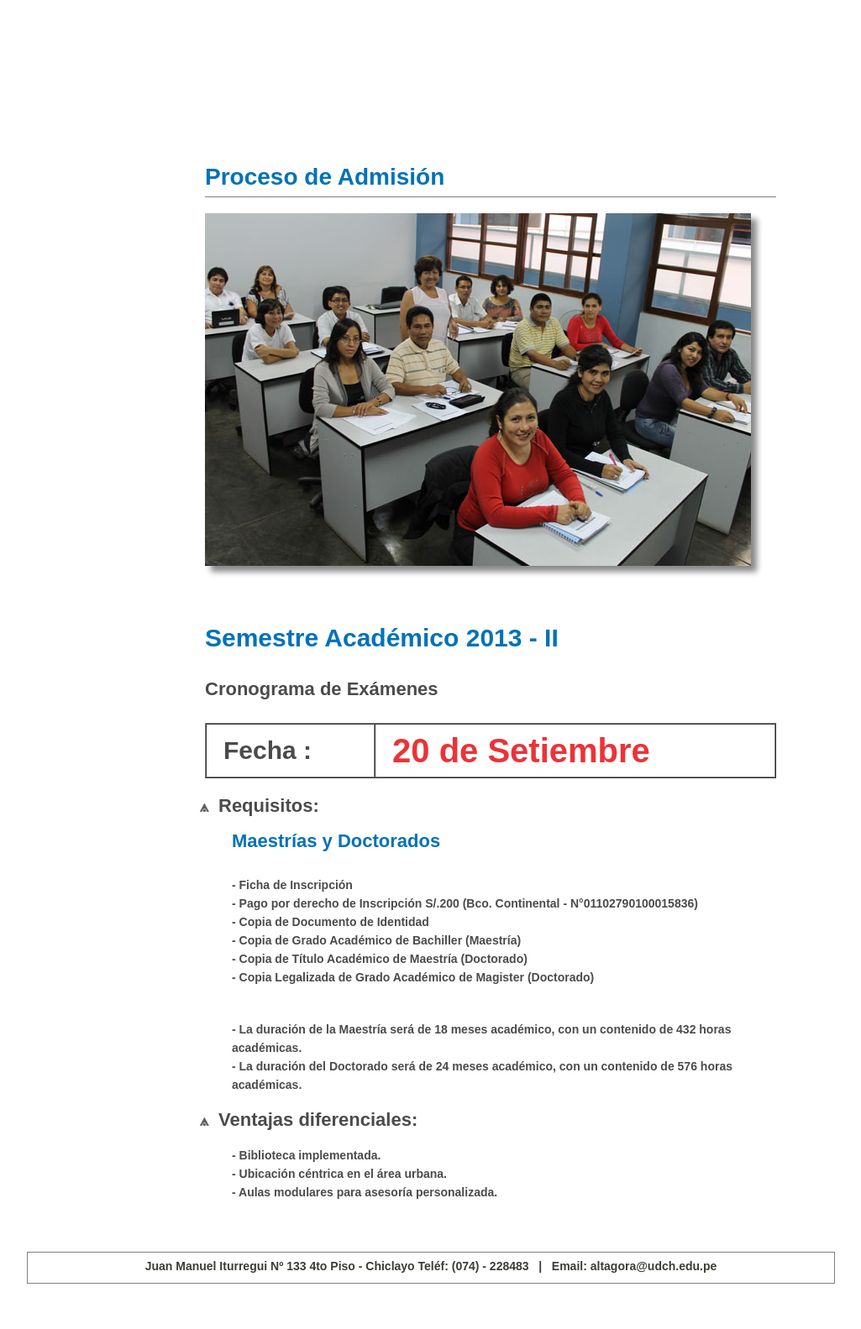
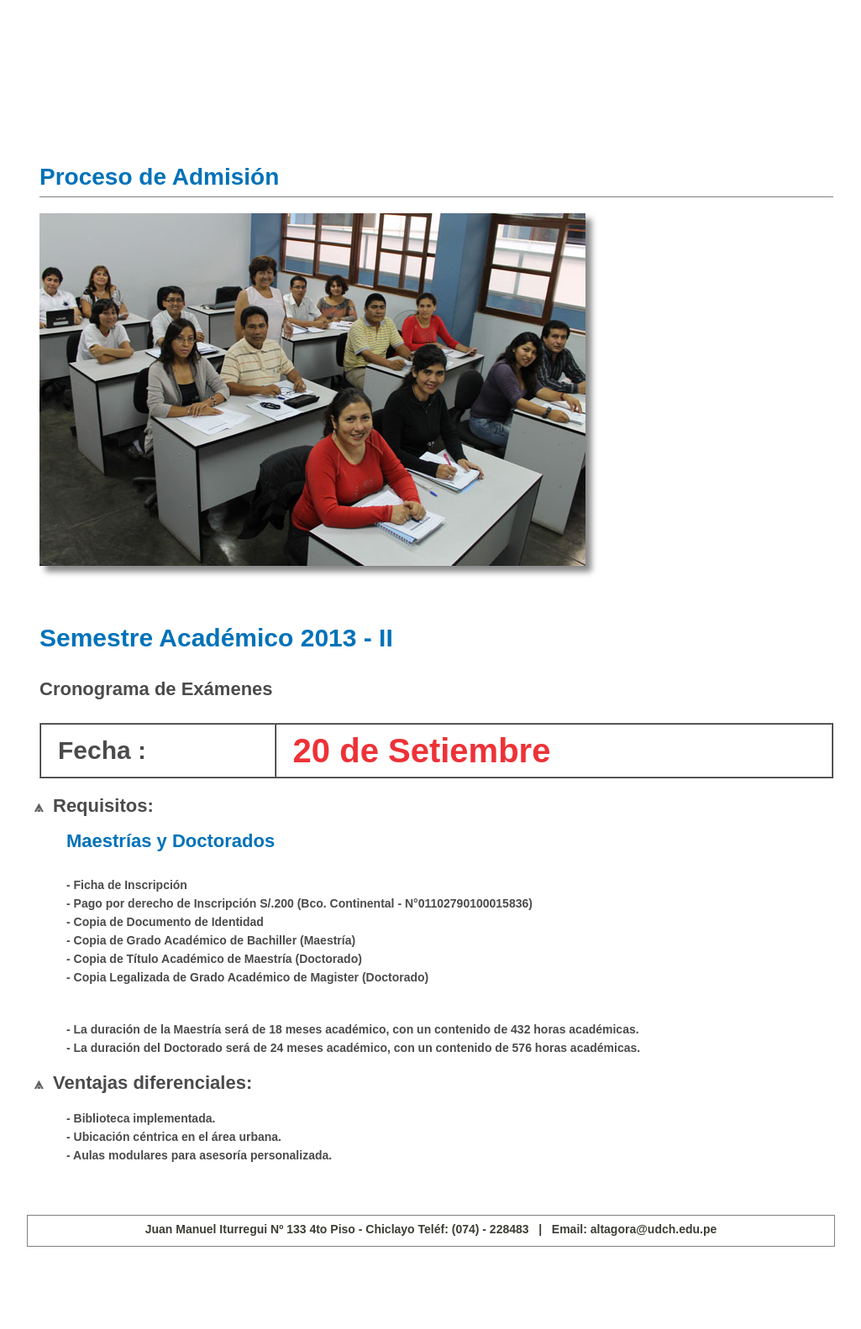
Before and after one commit to hanntronico/altagora3, a PHP site: page /admision.php in a window 1280 px wide. Shown: the part 542-2125 px from the top of the page at 84% size, without its empty margins (128-1153 px from the left). After the commit the page ends 2027 px from the top, so only its background shows below. Run offline with PHP 8.4, Linux system fonts and the light colour scheme.

Commit message:
envio el cambio

```diff
--- a/css/styles.css
+++ b/css/styles.css
@@ -594,9 +594,9 @@ body{
 }
 
 .conteni_hann{
-	position:relative;
+/*	position:relative;
 	left: 197px;
-	width: 680px;
+	width: 680px;*/
 	/*top: 92px;*/
 	/*border: 1px solid #808080;*/
 	padding: 120px 0px 0px 15px;
--- a/izq_presentacion.php
+++ b/izq_presentacion.php
@@ -8,7 +8,7 @@
 
 		<?php include ("menu_prese.php"); ?>
 
-		hanntronico
+
 
 
 
--- a/presentacion.php
+++ b/presentacion.php
@@ -51,8 +51,8 @@
 
 		<br>
 
-		<?php include ("pie.php"); ?>
-		<br><br><br>
+		<?php //include ("pie.php"); ?>
+		<!-- <br><br><br> -->
 	</div>
 
 
```
